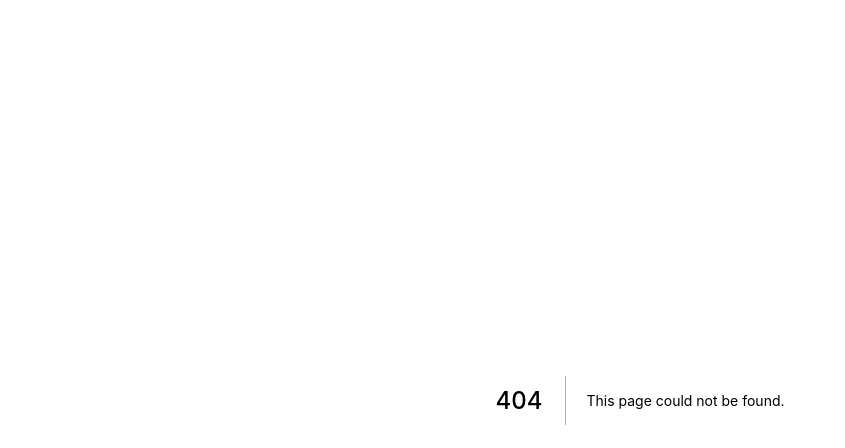
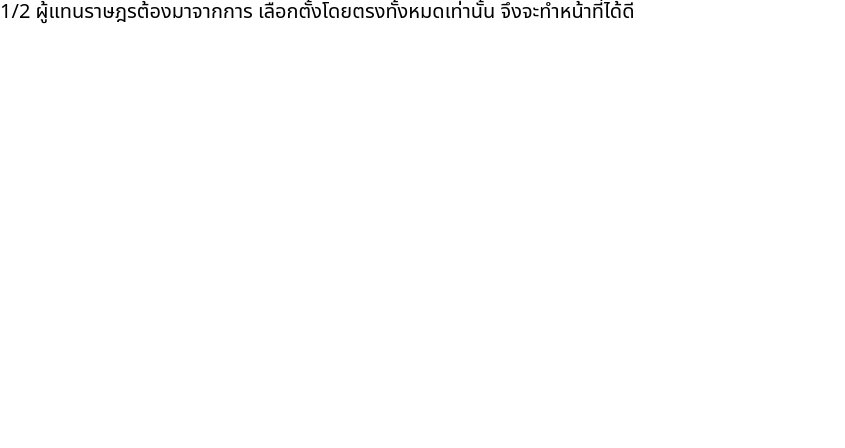
Before and after one commit to wevisdemo/conlab, a Next.js app: page /topics/1/quiz in a window 1280 px wide. Before the commit this address had no page. Shown: the top 448 px of the page, without its empty margins (0-845 px from the left). Built offline with nearby package versions, Linux system fonts and the light colour scheme.

Commit message:
Create mock up page

```diff
--- a/pages/index.tsx
+++ b/pages/index.tsx
@@ -5,9 +5,7 @@ import Pill from '../components/pill';
 const Home = () => (
   <div>
     <Head>
-      <title>Create Next App</title>
-      <meta name="description" content="Generated by create next app" />
-      <link rel="icon" href="/favicon.ico" />
+      <title>Dream Constitution</title>
     </Head>
 
     <main className="flex flex-col justify-center items-center min-h-screen space-y-8">
--- /dev/null
+++ b/pages/topics/[topicNumber]/index.tsx
@@ -0,0 +1,3 @@
+const Topic = () => <div>รัฐสภาไทย...ควรเป็นแบบไหน</div>;
+
+export default Topic;
--- /dev/null
+++ b/pages/topics/[topicNumber]/quiz.tsx
@@ -0,0 +1,8 @@
+const Quiz = () => (
+  <div>
+    1/2 ผู้แทนราษฎรต้องมาจากการ เลือกตั้งโดยตรงทั้งหมดเท่านั้น
+    จึงจะทำหน้าที่ได้ดี
+  </div>
+);
+
+export default Quiz;
--- /dev/null
+++ b/pages/topics/[topicNumber]/result.tsx
@@ -0,0 +1,3 @@
+const Result = () => <div>ผลการออกแบบรัฐธรรมนูญในฝันของคุณ</div>;
+
+export default Result;
```
